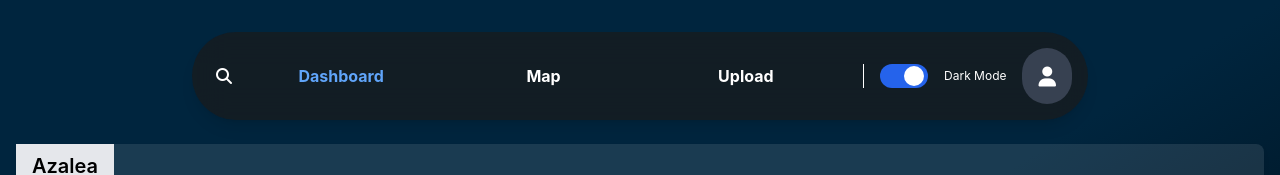
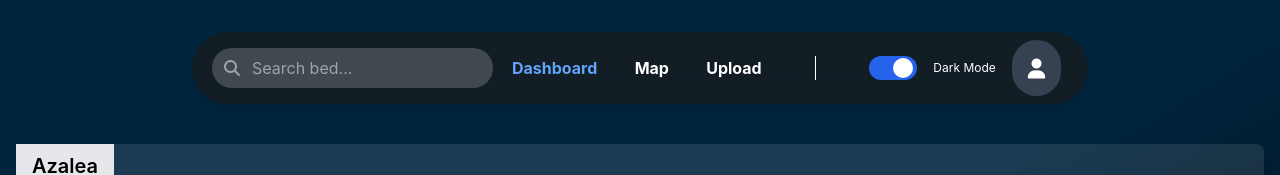
Before and after one commit to mohtasimhadi/OIM-client, a React (Create React App) app: page / in a window 1280 px wide. Shown: the top 175 px of the page. Built offline with nearby package versions, Linux system fonts and the light colour scheme.

Commit message:
dock design fixed

```diff
--- a/src/components/Dock.tsx
+++ b/src/components/Dock.tsx
@@ -1,6 +1,6 @@
-import React, { useState } from 'react';
-import '@fortawesome/fontawesome-free/css/all.min.css';
-import UserMenu from './UserMenu';
+import React, { useState } from "react";
+import "@fortawesome/fontawesome-free/css/all.min.css";
+import UserMenu from "./UserMenu";
 
 interface DockProps {
   darkMode: boolean;
@@ -9,63 +9,63 @@ interface DockProps {
   setCurrentPage: React.Dispatch<React.SetStateAction<string>>;
 }
 
-const Dock: React.FC<DockProps> = ({ darkMode, setDarkMode, currentPage, setCurrentPage }) => {
-  const [isSearching, setIsSearching] = useState<boolean>(false);
-  const [searchQuery, setSearchQuery] = useState<string>("");
+const Dock: React.FC<DockProps> = ({
+  darkMode,
+  setDarkMode,
+  currentPage,
+  setCurrentPage,
+}) => {
+  const [searchTerm, setSearchTerm] = useState("");
 
   return (
     <div
-      className={`fixed top-8 left-1/2 transform -translate-x-1/2 w-full max-w-4xl flex items-center bg-opacity-70 bg-[#1a1a1a] text-white p-4 rounded-full shadow-lg backdrop-blur-lg transition-all duration-300 ease-in-out z-50`}
+      className={`fixed top-8 left-1/2 transform -translate-x-1/2 w-full max-w-4xl flex items-center bg-opacity-70 bg-[#1a1a1a] text-white p-2 rounded-full shadow-lg backdrop-blur-lg transition-all duration-300 ease-in-out z-50`}
     >
-      {isSearching ? (
-        <div className="flex flex-1 items-center space-x-2 px-4">
+      <div className="flex items-center w-1/3 relative pl-3">
         <input
           type="text"
-            value={searchQuery}
-            onChange={(e) => setSearchQuery(e.target.value)}
-            className="flex-1 bg-white/20 text-white px-4 py-2 rounded-lg outline-none"
-            placeholder="Search..."
+          placeholder="Search bed..."
+          value={searchTerm}
+          onChange={(e) => setSearchTerm(e.target.value)}
+          className={`p-2 pl-10 rounded-full w-full bg-white/20 text-white placeholder-gray-400 outline-none transition-colors duration-200 ease-in-out`}
         />
+        <i className="fas fa-search absolute left-6 text-gray-400"></i>
+      </div>
+
+      <div className="flex items-center justify-around w-2/3">
         <button
-            onClick={() => {
-              setIsSearching(false);
-              setSearchQuery("");
-            }}
-            className="text-white px-2"
-          >
-            <i className="fas fa-times"></i>
-          </button>
-        </div>
-      ) : (
-        <>
-          <button
-            onClick={() => setIsSearching(true)}
-            className="text-white px-2"
-          >
-            <i className="fas fa-search"></i>
-          </button>
-
-          <button
-            className={`flex-1 text-center transition-colors ${
-              currentPage === 'dashboard' ? (darkMode ? 'text-blue-400' : 'text-[#a3b18a]') : ''
+          className={`text-center transition-colors ${
+            currentPage === "dashboard"
+              ? darkMode
+                ? "text-blue-400"
+                : "text-[#a3b18a]"
+              : ""
           } font-bold`}
-            onClick={() => setCurrentPage('dashboard')}
+          onClick={() => setCurrentPage("dashboard")}
         >
           Dashboard
         </button>
         <button
-            className={`flex-1 text-center transition-colors ${
-              currentPage === 'map' ? (darkMode ? 'text-blue-400' : 'text-[#a3b18a]') : ''
+          className={`text-center transition-colors ${
+            currentPage === "map"
+              ? darkMode
+                ? "text-blue-400"
+                : "text-[#a3b18a]"
+              : ""
           } font-bold`}
-            onClick={() => setCurrentPage('map')}
+          onClick={() => setCurrentPage("map")}
         >
           Map
         </button>
         <button
-            className={`flex-1 text-center transition-colors ${
-              currentPage === 'upload' ? (darkMode ? 'text-blue-400' : 'text-[#a3b18a]') : ''
+          className={`text-center transition-colors ${
+            currentPage === "upload"
+              ? darkMode
+                ? "text-blue-400"
+                : "text-[#a3b18a]"
+              : ""
           } font-bold`}
-            onClick={() => setCurrentPage('upload')}
+          onClick={() => setCurrentPage("upload")}
         >
           Upload
         </button>
@@ -76,21 +76,22 @@ const Dock: React.FC<DockProps> = ({ darkMode, setDarkMode, currentPage, setCurr
           <div
             onClick={() => setDarkMode(!darkMode)}
             className={`${
-                darkMode ? 'bg-blue-600' : 'bg-[#a3b18a]'
+              darkMode ? "bg-blue-600" : "bg-[#a3b18a]"
             } relative inline-flex items-center h-6 rounded-full w-12 cursor-pointer transition-colors`}
           >
             <span
               className={`${
-                  darkMode ? 'translate-x-6' : 'translate-x-1'
+                darkMode ? "translate-x-6" : "translate-x-1"
               } inline-block w-5 h-5 transform bg-white rounded-full transition-transform`}
             />
           </div>
-            <span className="text-xs">{darkMode ? 'Dark Mode' : 'Light Mode'}</span>
+          <span className="text-xs">
+            {darkMode ? "Dark Mode" : "Light Mode"}
+          </span>
           {/* User Menu */}
           <UserMenu darkMode={darkMode} />
         </div>
-        </>
-      )}
+      </div>
     </div>
   );
 };
```
Lines whose indentation alone changed are shown as unchanged.
